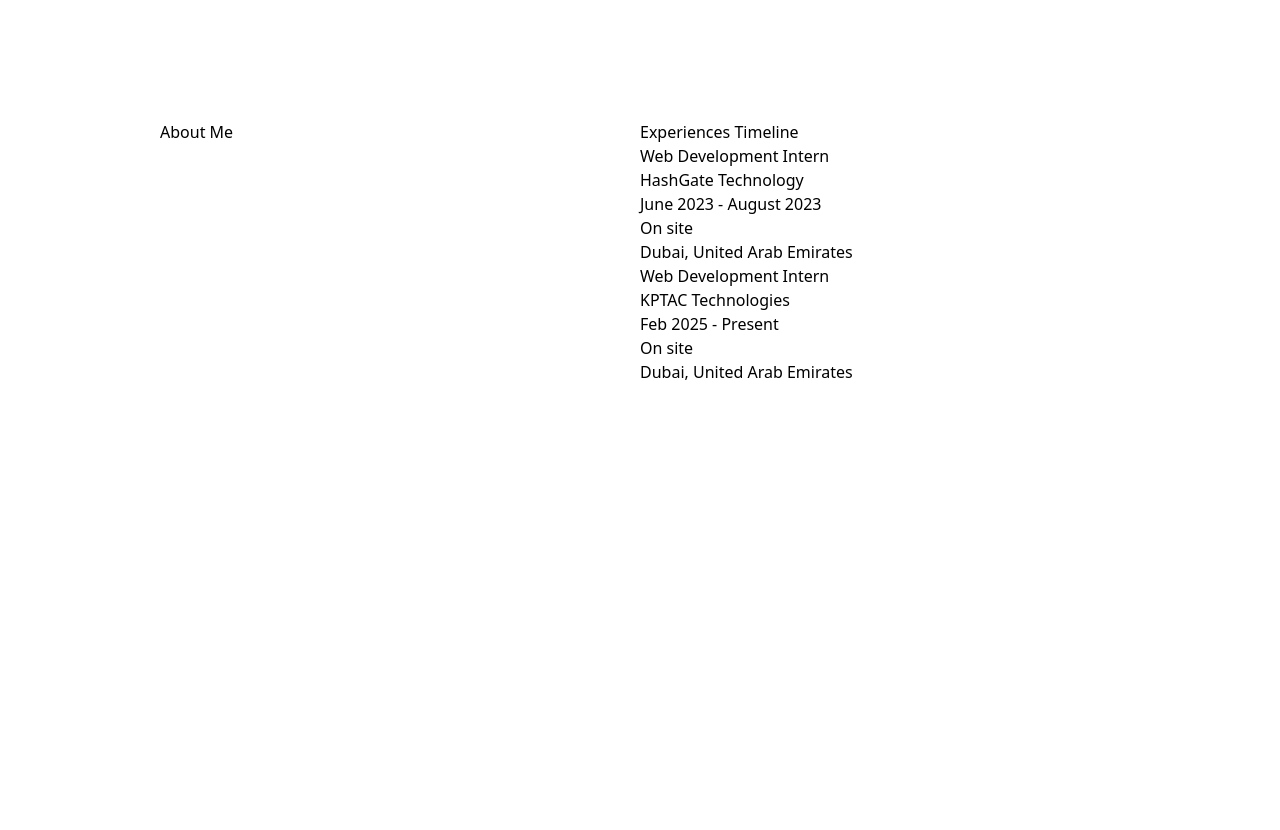
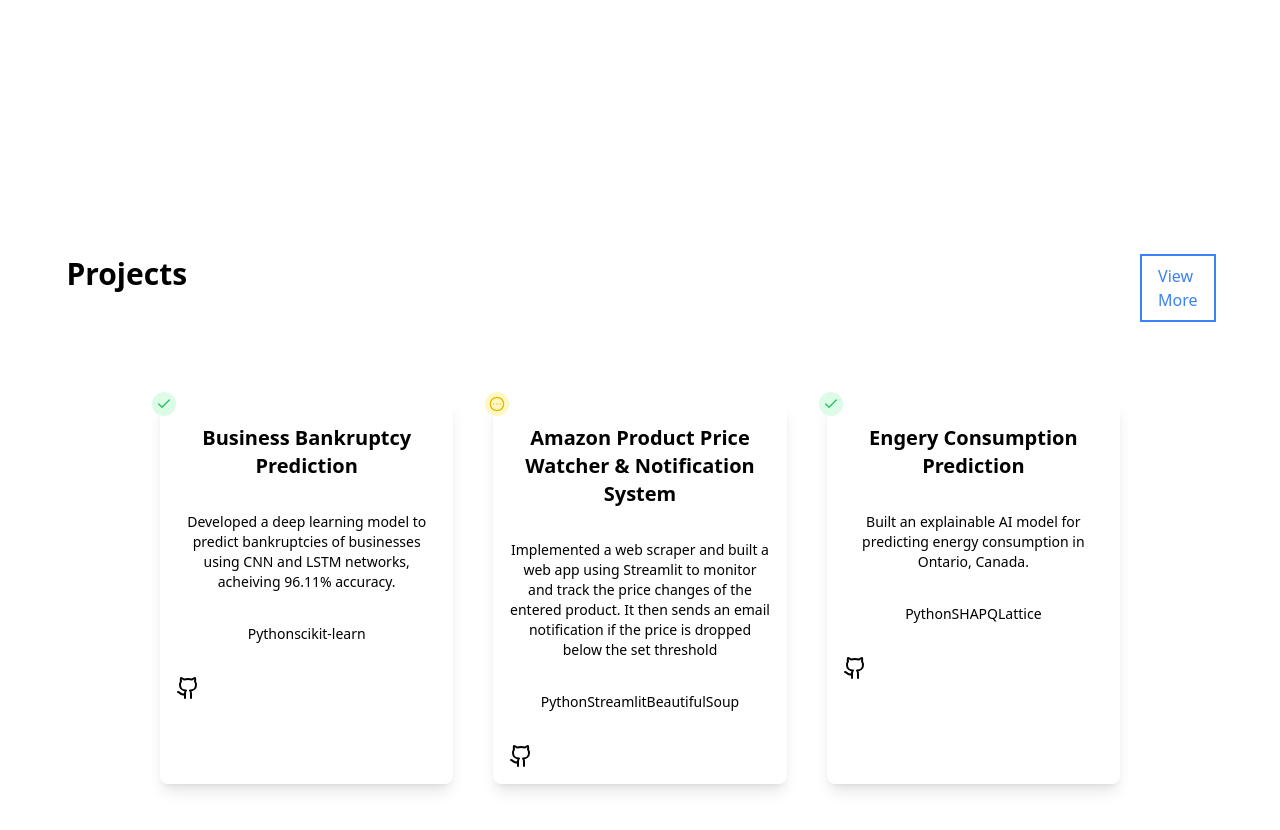
Before and after one commit to Harsha107/harsha-portfolio, a Next.js app: page / in a window 1280 px wide. Shown: the part 680-1510 px from the top of the page. Built offline with nearby package versions, Linux system fonts and the light colour scheme.

Commit message:
added projects component

```diff
--- /dev/null
+++ b/app/(routes)/projects/page.tsx
@@ -0,0 +1,9 @@
+import React from 'react'
+
+const page = () => {
+  return (
+    <div>page</div>
+  )
+}
+
+export default page
--- a/app/components/about.tsx
+++ b/app/components/about.tsx
@@ -7,17 +7,18 @@
 export default function About() {
     return (
         <motion.section
-            className="grid grid-cols-2 justify-between h-screen"
+            className="grid grid-cols-2 justify-between h-screen ml-10"
         >
             <motion.div>
-                <h2>About Me</h2>
+                <h2 className="font-extrabold text-3xl">About Me</h2>
                 <p>
-
+                    A passionate Data Enthusiast, AI Enthusiast, and Web Developer with a strong foundation in Computer Science.
+                    Currently pursuing my B.E. in Computer Science at BITS Pilani, Dubai Campus, I have developed deep interest in data science, machine learning, and web development.
                 </p>
             </motion.div>
 
             <motion.div>
-                <h2>Experiences Timeline</h2>
+                <h2 className="font-bold text-2xl">Experiences Timeline</h2>
                 <div>
                     {experiencesData.map((exp, index) => (
                         <motion.div key={index}>
--- /dev/null
+++ b/app/components/projects.tsx
@@ -0,0 +1,46 @@
+"use client";
+
+import React from "react";
+import projectsData from "@/data/projectsData";
+import Link from "next/link";
+import { Check, CircleEllipsis, Github } from "lucide-react";
+import { motion } from "framer-motion";
+
+export default function ProjectsComp() {
+    return (
+        <section className="flex flex-col gap-20 h-screen items-center justify-center">
+            <motion.div
+                initial={{ opacity: 0, y: -20 }}
+                animate={{ opacity: 1, y: 0 }}
+                transition={{ duration: 0.5 }}
+                className="flex flex-row gap-[955px]"
+            >
+                <h2 className="text-3xl font-extrabold">Projects</h2>
+                <Link href='./projects' className="ring-2 py-2 px-4 ring-blue-500 text-blue-500 hover:ring-0 hover:bg-blue-500 hover:text-white duration-300">View More</Link>
+            </motion.div>
+
+            <div className="grid grid-cols-3 gap-10">
+                {projectsData.map((project, index) => (
+                    <motion.div
+                        key={index}
+                        className="flex flex-col gap-8 shadow-lg p-4 text-center rounded-lg bg-white transform hover:scale-105 transition duration-300 ease-in-out"
+                        initial={{ opacity: 0, scale: 0.95 }}
+                        animate={{ opacity: 1, scale: 1 }}
+                        transition={{
+                            delay: index * 0.1,
+                            duration: 0.4,
+                            ease: "easeOut"
+                        }}
+                        whileHover={{ scale: 1.1 }}
+                    >
+                        <p className="-m-6">{project.status === "Completed" ? <Check className="text-green-500 bg-green-100 p-1 rounded-full text-sm"/> : <CircleEllipsis className="text-yellow-500 bg-yellow-100 p-1 text-sm rounded-full"/>}</p>
+                        <h3 className="font-semibold text-xl">{project.name}</h3>
+                        <p className="font-extralight text-sm">{project.description}</p>
+                        <p className="text-sm font-light">{project.stack}</p>
+                        <a href={project.githubLink}><Github /></a>
+                    </motion.div>
+                ))}
+            </div>
+        </section>
+    )
+}
--- a/app/page.tsx
+++ b/app/page.tsx
@@ -1,12 +1,14 @@
 import React from "react";
 import LandingComp from "./components/landing";
-import About from "./components/about";
+import ProjectsComp from "./components/projects";
+// import About from "./components/about";
 
 export default function Home() {
     return (
         <main className="mx-20">
             <LandingComp />
-            <About />
+            {/* <About /> */}
+            <ProjectsComp />
         </main>
     )
 }
--- /dev/null
+++ b/data/projectsData.ts
@@ -0,0 +1,25 @@
+const projectsData = [
+    {
+        name: "Business Bankruptcy Prediction",
+        description: "Developed a deep learning model to predict bankruptcies of businesses using CNN and LSTM networks, acheiving 96.11% accuracy.",
+        stack: ["Python", "scikit-learn", ""],
+        status: "Completed",
+        githubLink: "https://github.com/Harsha107/Bankruptcy-prediction"
+    },
+    {
+        name: "Amazon Product Price Watcher & Notification System",
+        description: "Implemented a web scraper and built a web app using Streamlit to monitor and track the price changes of the entered product. It then sends an email notification if the price is dropped below the set threshold",
+        stack: ["Python", "Streamlit", "BeautifulSoup"],
+        status: "Pending",
+        githubLink: "https://github.com/Harsha107/Web-scraping"
+    },
+    {
+        name: "Engery Consumption Prediction",
+        description: "Built an explainable AI model for predicting energy consumption in Ontario, Canada.",
+        stack: ["Python", "SHAP", "QLattice"],
+        status: "Completed",
+        githubLink: "https://github.com/Harsha107/Electricity-Consumption-Prediction"
+    },
+];
+
+export default projectsData;
```
Also changed, not shown: data/fullProjectsData.ts (added, +52 -0 lines).
